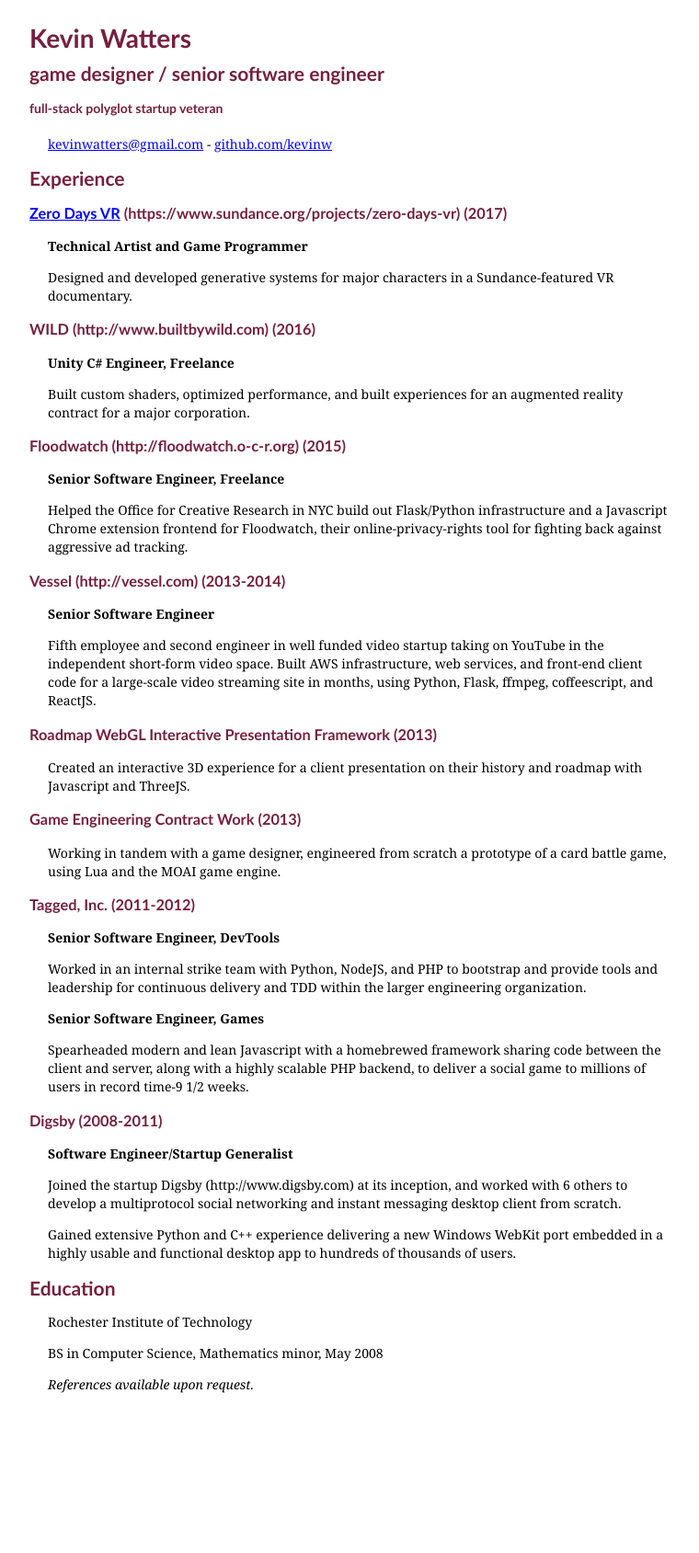
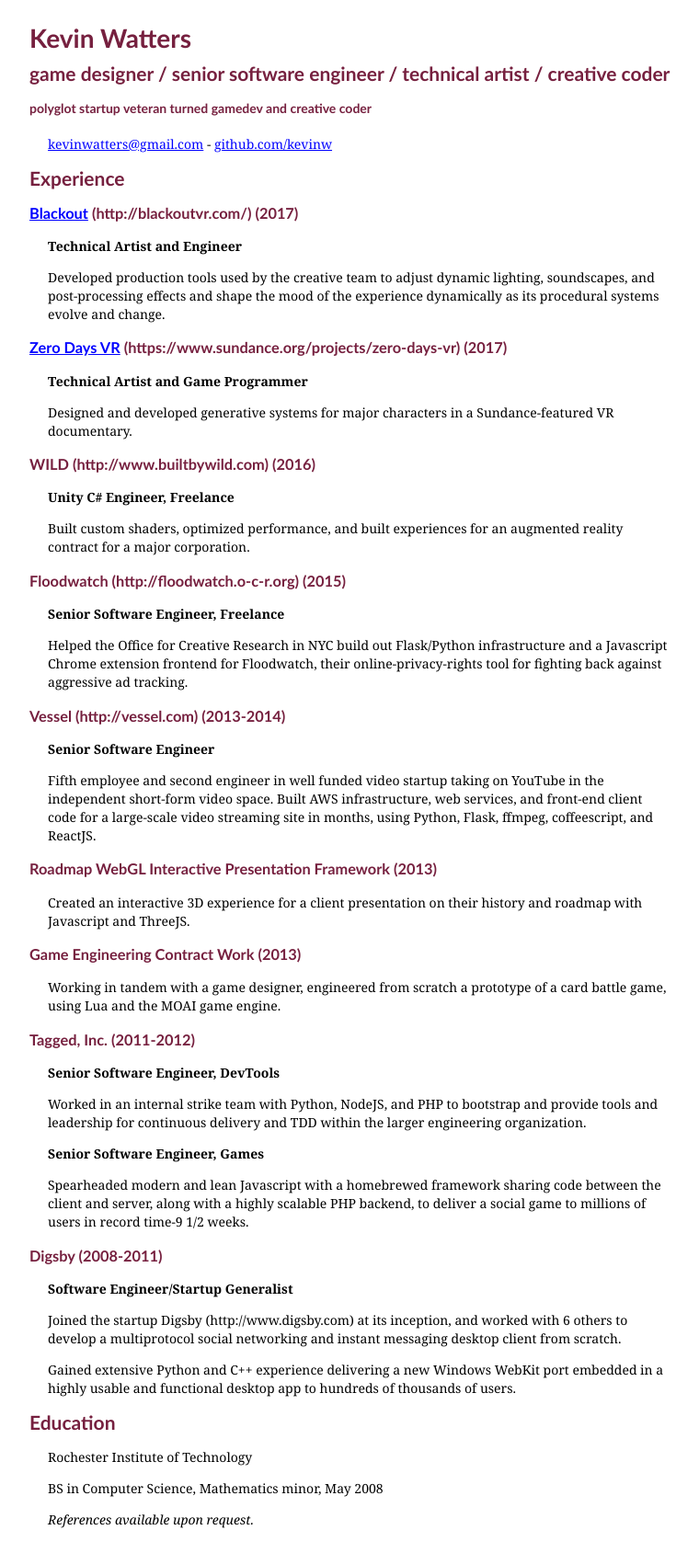
Before and after one commit to kevinw/kevinw.github.com, a Jekyll site: the page built from resume.markdown, in a window 1280 px wide. Shown: the whole page at 92% size, without its empty margins (258-1018 px from the left). Built offline with Jekyll 4.4.1, drawn with Linux system fonts in a browser that asks for light colours; before the commit the page ends 1542 px from its top, so only the background shows below that.

Commit message:
update resume

```diff
--- a/resume.markdown
+++ b/resume.markdown
@@ -5,13 +5,19 @@
 
 # Kevin Watters
 
-## game designer / senior software engineer
+## game designer / senior software engineer / technical artist / creative coder
 
-#### full-stack polyglot startup veteran
+#### polyglot startup veteran turned gamedev and creative coder
 
 [kevinwatters@gmail.com](mailto:kevinwatters@gmail.com) - [github.com/kevinw](http://github.com/kevinw)
 
 ## Experience
+
+### [Blackout](http://blackoutvr.com/) (http://blackoutvr.com/) (2017)
+
+__Technical Artist and Engineer__
+
+Developed production tools used by the creative team to adjust dynamic lighting, soundscapes, and post-processing effects and shape the mood of the experience dynamically as its procedural systems evolve and change.
 
 ### [Zero Days VR](https://www.sundance.org/projects/zero-days-vr) (https://www.sundance.org/projects/zero-days-vr) (2017)
 
```
Also changed, not shown: 1 other file.
